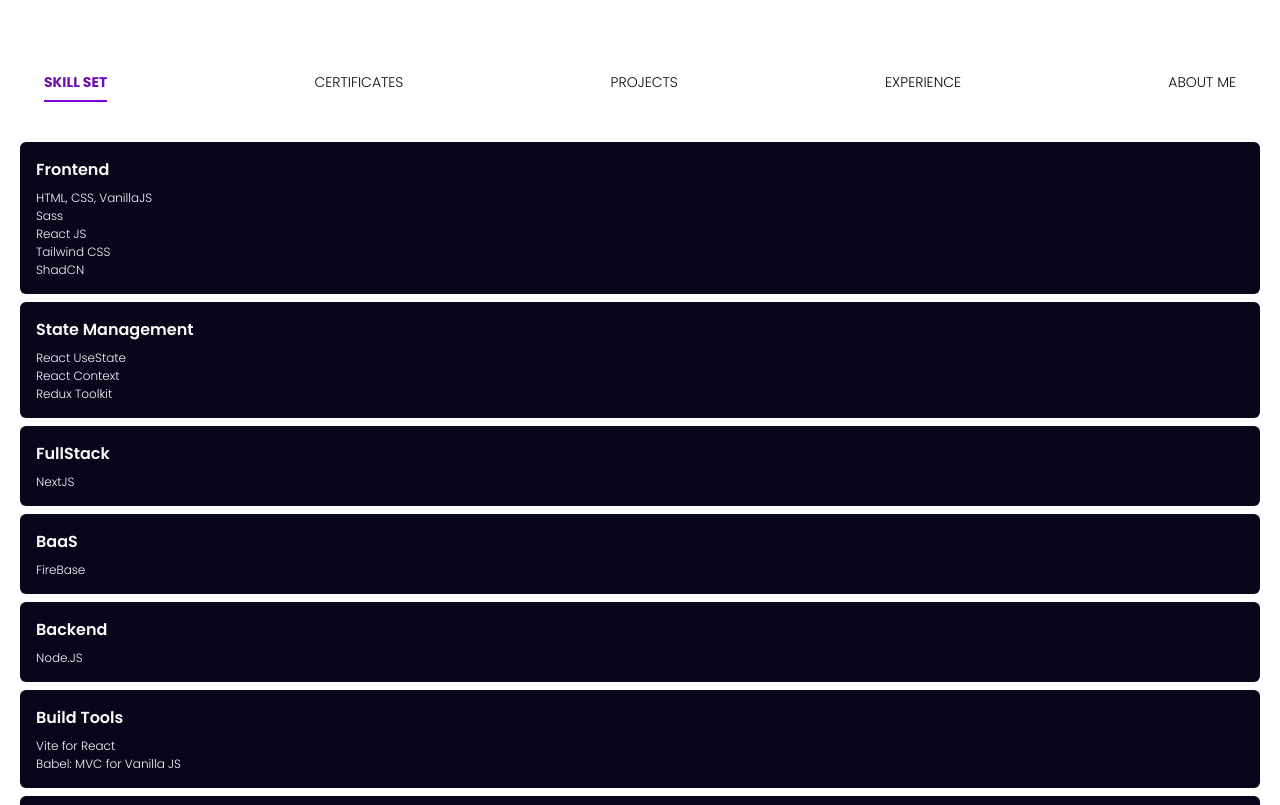
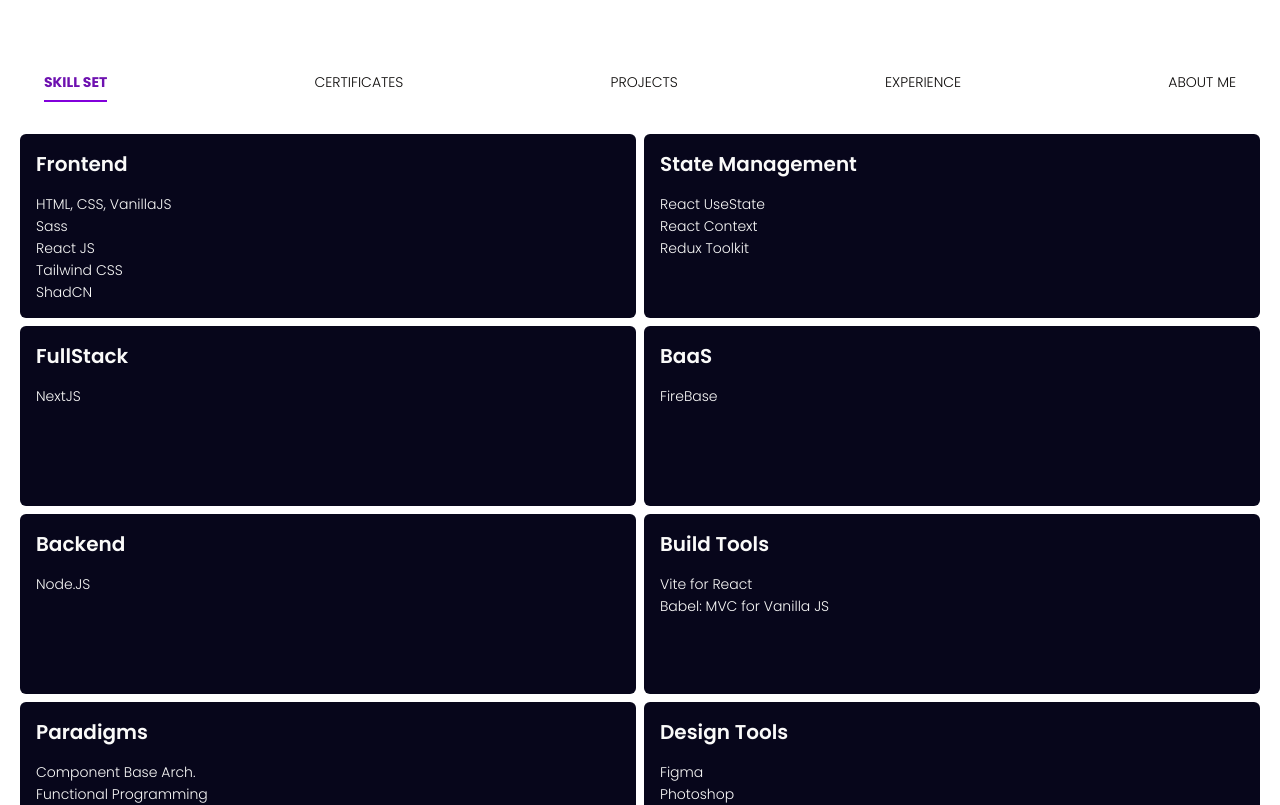
Before and after one commit to shameCanales/shame-portfolio, a React (Vite) app: page / in a window 1280 px wide. Shown: the part 1440-2245 px from the top of the page. Built offline with nearby package versions, Linux system fonts and the light colour scheme; no server answers.

Commit message:
styled skillset for viewport sm

```diff
--- a/src/components/SkillCard.jsx
+++ b/src/components/SkillCard.jsx
@@ -1,10 +1,10 @@
 export default function SkillCard({ title, items }) {
   return (
-    <div className="bg-[#07061B] text-stone-50 mt-2 p-4 rounded-md">
-      <p className="text-base poppins-semibold mb-2">{title}</p>
+    <div className="bg-[#07061B] text-stone-50 mt-2 sm:mt-0 p-4 rounded-md sm:min-h-[180px]">
+      <p className="text-base sm:text-xl poppins-semibold mb-2 sm:mb-4">{title}</p>
 
       {items.map((item) => (
-        <p key={item} className="poppins-light text-xs mt-0.5">
+        <p key={item} className="poppins-light text-xs sm:text-sm mt-0.5">
           {item}
         </p>
       ))}
--- a/src/pages/Skills.jsx
+++ b/src/pages/Skills.jsx
@@ -3,7 +3,7 @@
 
 export default function Skills() {
   return (
-    <div className="grid mt-4">
+    <div className="grid mt-4 sm:grid-cols-2 sm:gap-2">
       {skillsets.map((set) => (
         <SkillCard key={set.name} title={set.name} items={set.items} />
       ))}
```
